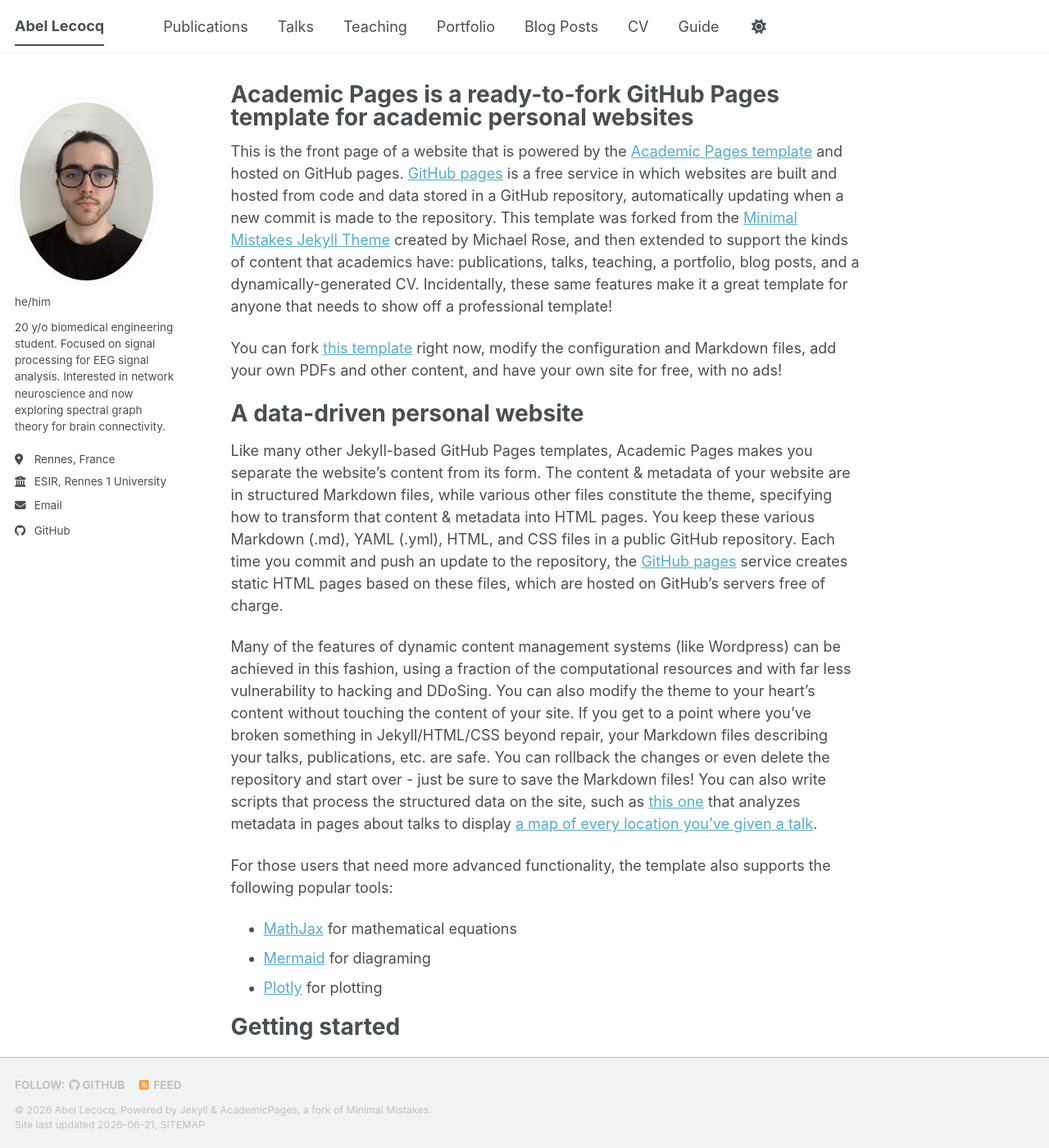
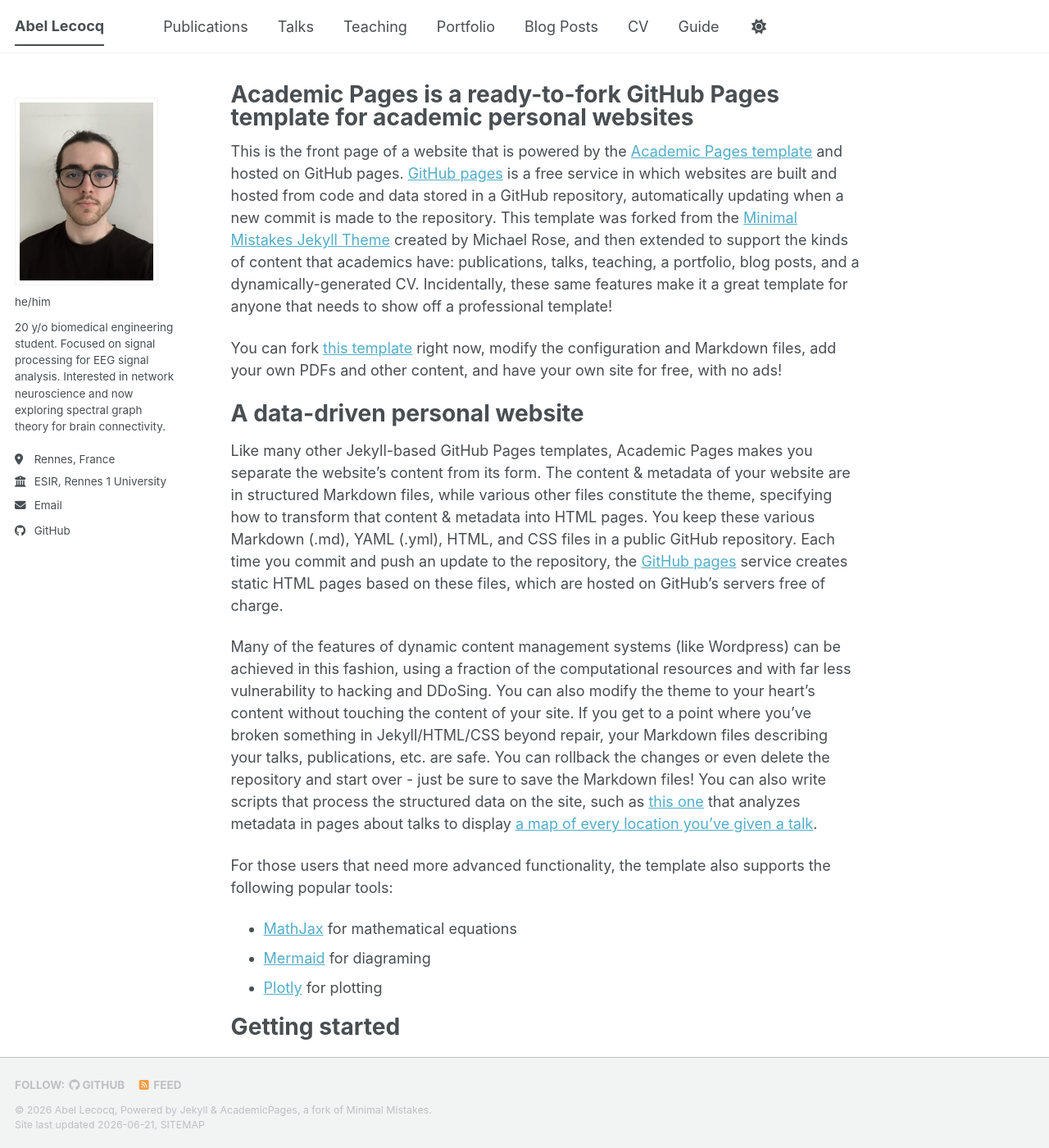
Before and after one commit to Abelccq/Abelccq.github.io, a Jekyll site: the page built from _pages/about.md, in a window 1280 px wide and 1400 px high. Shown: the whole window at 82% size. Built offline with Jekyll 4.4.1, drawn with Linux system fonts in a browser that asks for light colours; a script bundle is joined from its source files by our own code; library files that are not in the unit come from our copies.

Commit message:
Fix SCSS formatting and add author avatar styles

```diff
--- a/assets/css/main.scss
+++ b/assets/css/main.scss
@@ -41,3 +41,7 @@
     "vendor/font-awesome/solid",
     "vendor/font-awesome/brands"
 ;
+
+.author__avatar img {
+  border-radius: 0;
+}
```
